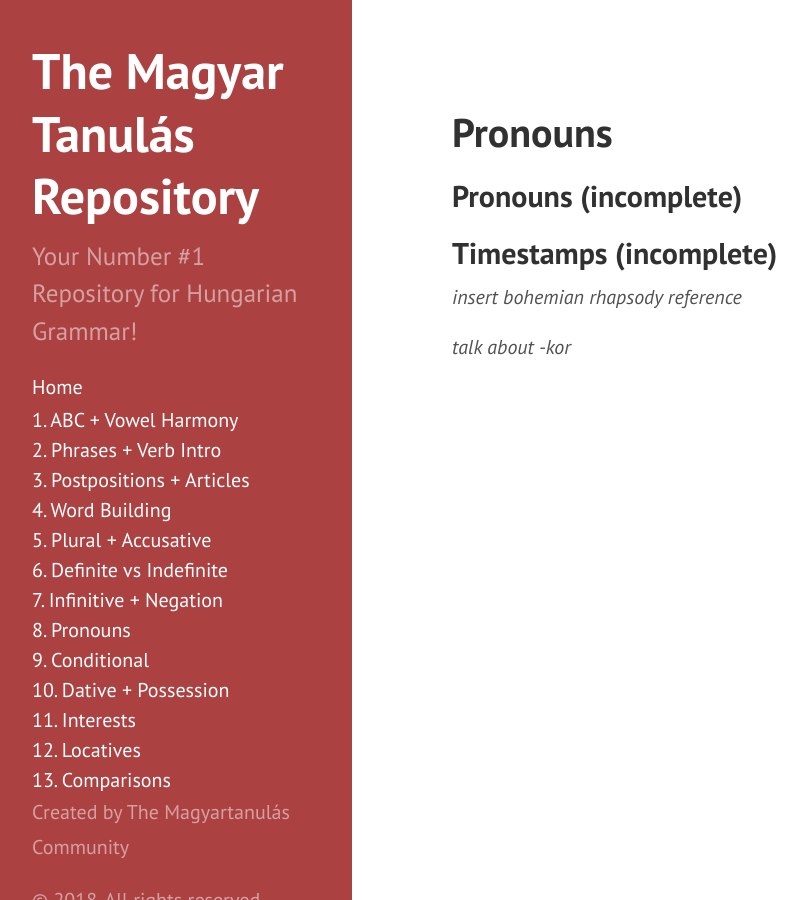
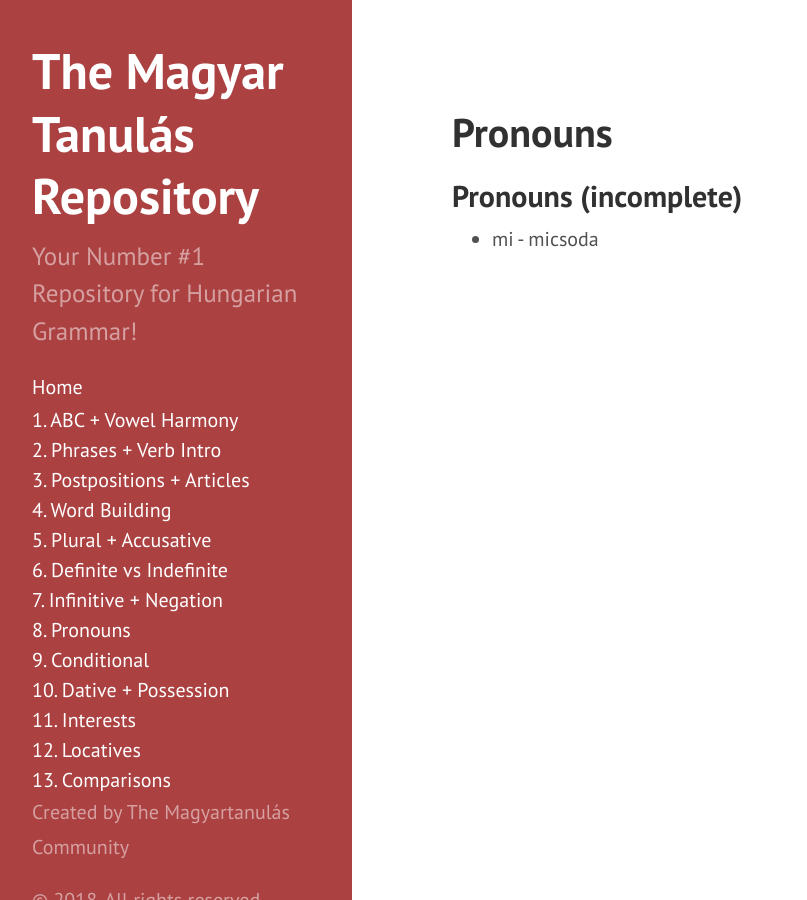
Before and after one commit to Magyartanulas/magyartanulas.github.io, a Jekyll site: the page built from pronouns.md, in a window 1280 px wide. Shown: the whole page, without its empty margins (8-815 px from the left). Built offline with Jekyll 4.4.1, drawn with Linux system fonts in a browser that asks for light colours; Markdown is read by kramdown in place of the engine named in the settings.

Commit message:
Update pronouns.md

```diff
--- a/pronouns.md
+++ b/pronouns.md
@@ -5,8 +5,4 @@ title: Pronouns
 
 ## Pronouns (incomplete)
 
-## Timestamps (incomplete)
-
-*insert bohemian rhapsody reference*
-
-*talk about -kor*
+* mi - micsoda
```
